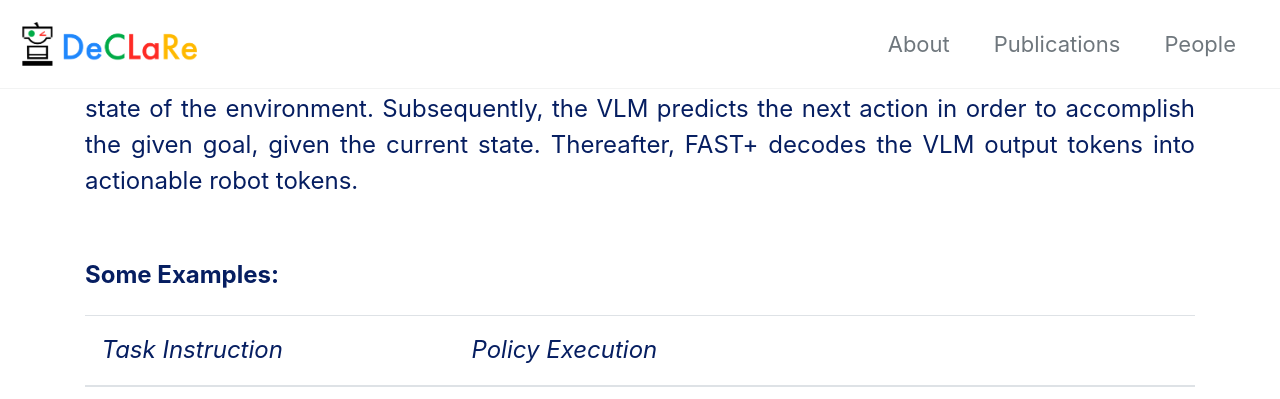
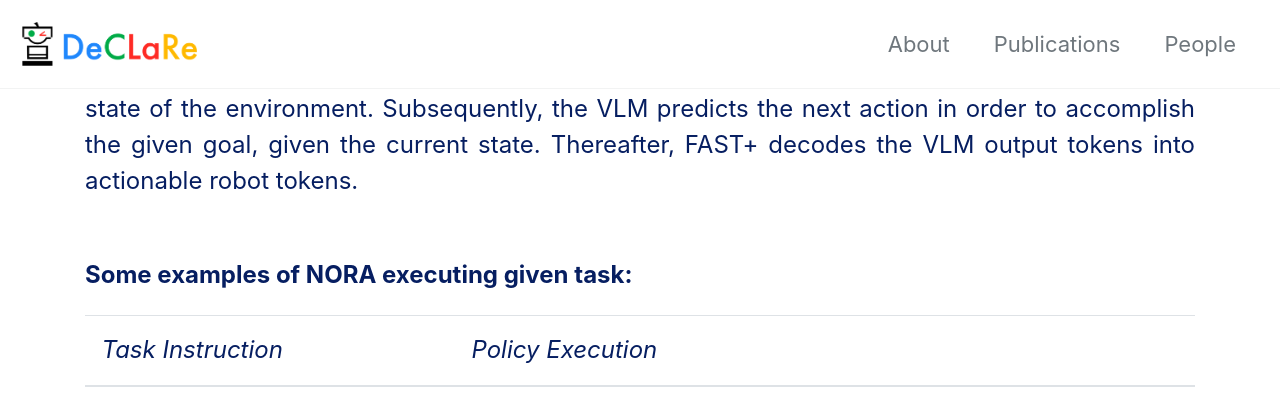
Before and after one commit to declare-lab/declare-lab.github.io, a Jekyll site: the page nora.html, which Jekyll copies as it is, in a window 1280 px wide and 900 px high, scrolled down 1949 px, cut to the strip 0-399 px from the top of the window. Built offline with Jekyll 4.4.1, drawn with Linux system fonts in a browser that asks for light colours; cached includes are drawn as plain includes; nearby versions of some CDN libraries; our own code applies the rules of GitHub Pages for plain Markdown files.

Commit message:
Update nora.html

```diff
--- a/nora.html
+++ b/nora.html
@@ -113,7 +113,7 @@ h2 {
             <br>
 
             <p><b>
-                <font color="061E61">Some Examples:</font>
+                <font color="061E61">Some examples of NORA executing given task:</font>
               </b></p>
 
             <table class="table" align="center" style="table-layout: fixed;word-break:break-word">
```
